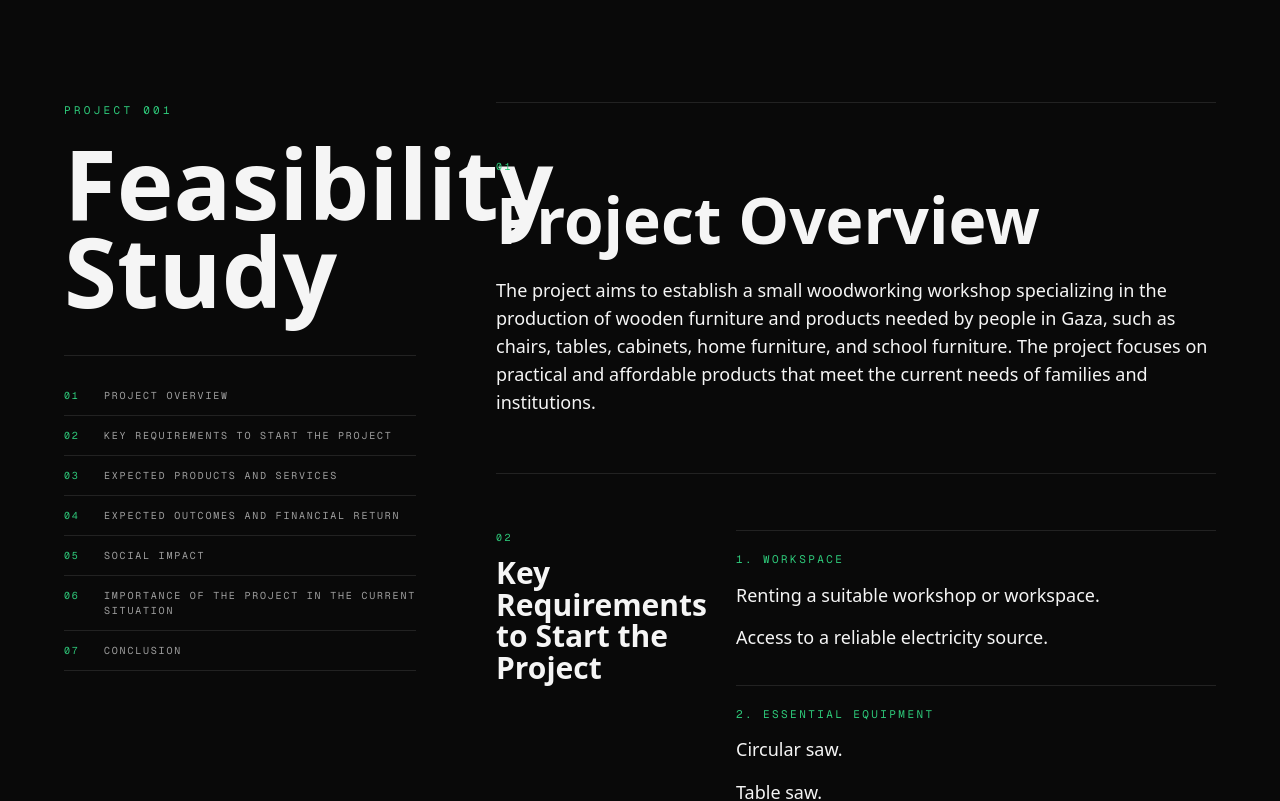
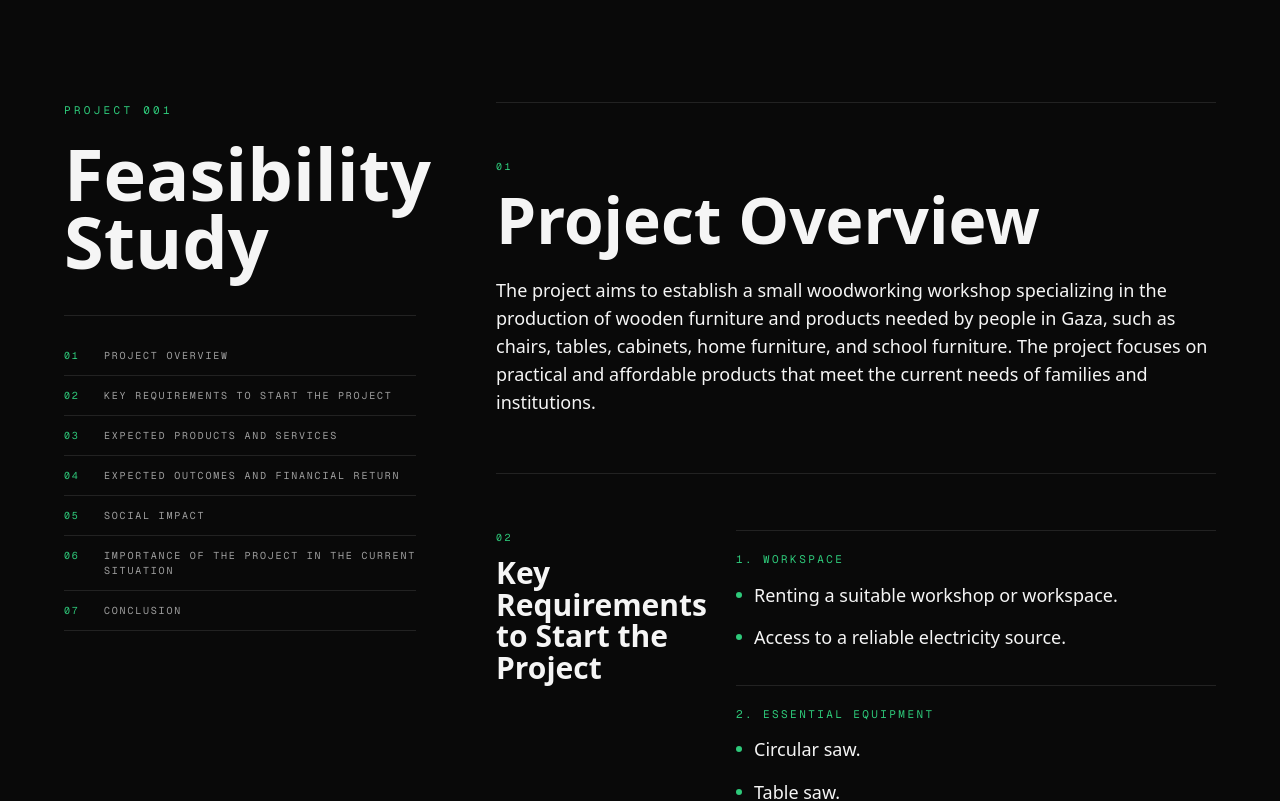
Before and after one commit to desingerpain-22/bidhra, a Next.js app: page /en/projects/moamen-woodworking-deir-al-balah in a window 1280 px wide. Shown: the part 6420-7221 px from the top of the page. Built offline with nearby package versions, Linux system fonts and the light colour scheme.

Commit message:
Polish feasibility study requirements

```diff
--- a/src/app/[locale]/projects/[slug]/page.tsx
+++ b/src/app/[locale]/projects/[slug]/page.tsx
@@ -348,7 +348,7 @@ export default async function ProjectDetail({
               <p className="font-mono text-[11px] uppercase tracking-[0.3em] text-accent">
                 Project 001
               </p>
-              <h2 className="mt-5 max-w-sm text-6xl font-semibold leading-[0.92] text-foreground sm:text-7xl xl:text-8xl">
+              <h2 className="mt-5 max-w-sm text-5xl font-semibold leading-[0.95] text-foreground sm:text-6xl xl:text-7xl">
                 Feasibility Study
               </h2>
               <div
@@ -421,6 +421,17 @@ export default async function ProjectDetail({
                         >
                           {line}
                         </h4>
+                      ) : sectionIndex === 1 ? (
+                        <p
+                          key={`${sectionIndex}-${lineIndex}`}
+                          className="grid grid-cols-[auto_1fr] gap-3 text-base font-light leading-[1.7] text-foreground sm:text-lg"
+                        >
+                          <span
+                            className="mt-3 h-1.5 w-1.5 rounded-full bg-accent"
+                            aria-hidden
+                          />
+                          <span>{line}</span>
+                        </p>
                       ) : (
                         <p
                           key={`${sectionIndex}-${lineIndex}`}
```
